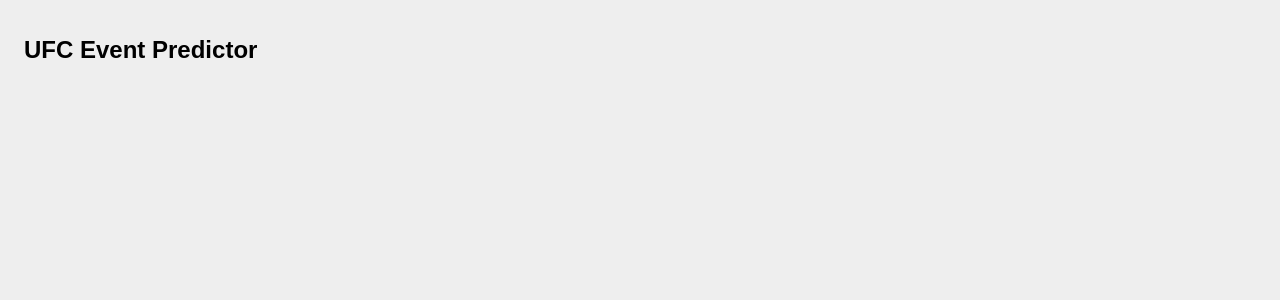
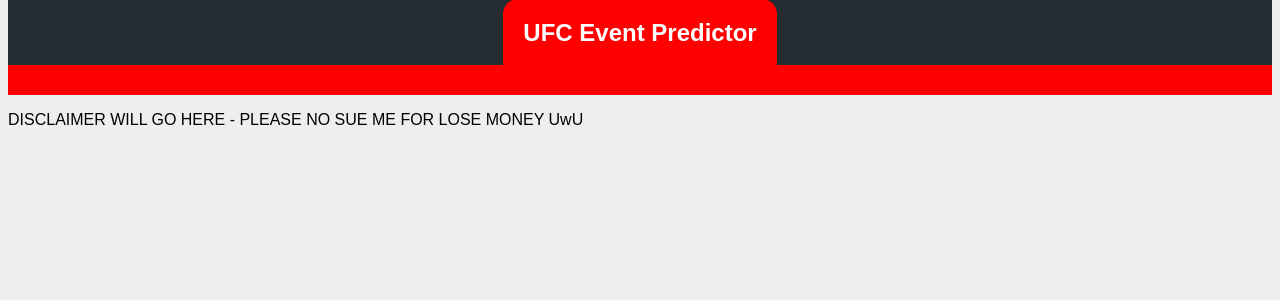
Before and after one commit to natebuel29/ufc-event-predictor, a Flask app: template ufc_predictor/templates/base.html in a window 1280 px wide. Shown: the top 300 px of the page. Run offline with Flask 2, Linux system fonts and the light colour scheme; the template is opened without the code that fills it, so the values that code supplies are empty; parts of the project's set-up code (start-up, migrations or seed data) failed here and were passed over.

Commit message:
work on header for the base html

```diff
--- a/ufc_predictor/static/style.css
+++ b/ufc_predictor/static/style.css
@@ -1,7 +1,6 @@
 html {
     font-family: sans-serif;
     background: #eee;
-    padding: 1rem;
 }
 
 table,
@@ -24,5 +23,35 @@
 
 table tr:nth-child(even) {
     background-color: rgba(50, 50, 50, 0.3);
-    ;
 }
+
+header {
+    display: flex;
+    flex-flow: column;
+    align-items: center;
+    height: 65px;
+    justify-content: center;
+    text-align: center;
+    background-color: #242b31;
+}
+
+
+.header_title {
+    padding: 20px;
+    color: white;
+    background: red;
+    flex-grow: 1;
+    border-top-right-radius: 15px;
+    border-top-left-radius: 15px;
+
+}
+
+.header_wrapper {
+    background-color: red;
+    width: 100%;
+    height: 95px;
+}
+
+body {
+    margin-top: 0;
+}
--- a/ufc_predictor/templates/base.html
+++ b/ufc_predictor/templates/base.html
@@ -1,15 +1,23 @@
 <!doctype html>
 <title>{% block title %}{% endblock %} - UFC Fight Predictor</title>
 <link rel="stylesheet" type="text/css" href="{{ url_for('static', filename='style.css') }}">
-<nav>
-  <h1>UFC Event Predictor</h1>
-</nav>
+<div class="header_wrapper">
+<header>
+  <nav>
+    <h1 class="header_title">UFC Event Predictor</h1>
+  </nav>
+</header>
+</div>
 <section class="content">
-  <header>
+  <div>
     {% block header %}{% endblock %}
-  </header>
+  </div>
   {% for message in get_flashed_messages() %}
     <div class="flash">{{ message }}</div>
   {% endfor %}
   {% block content %}{% endblock %}
 </section>
+
+<div>
+  <p>DISCLAIMER WILL GO HERE - PLEASE NO SUE ME FOR LOSE MONEY UwU</p>
+</div>
```
